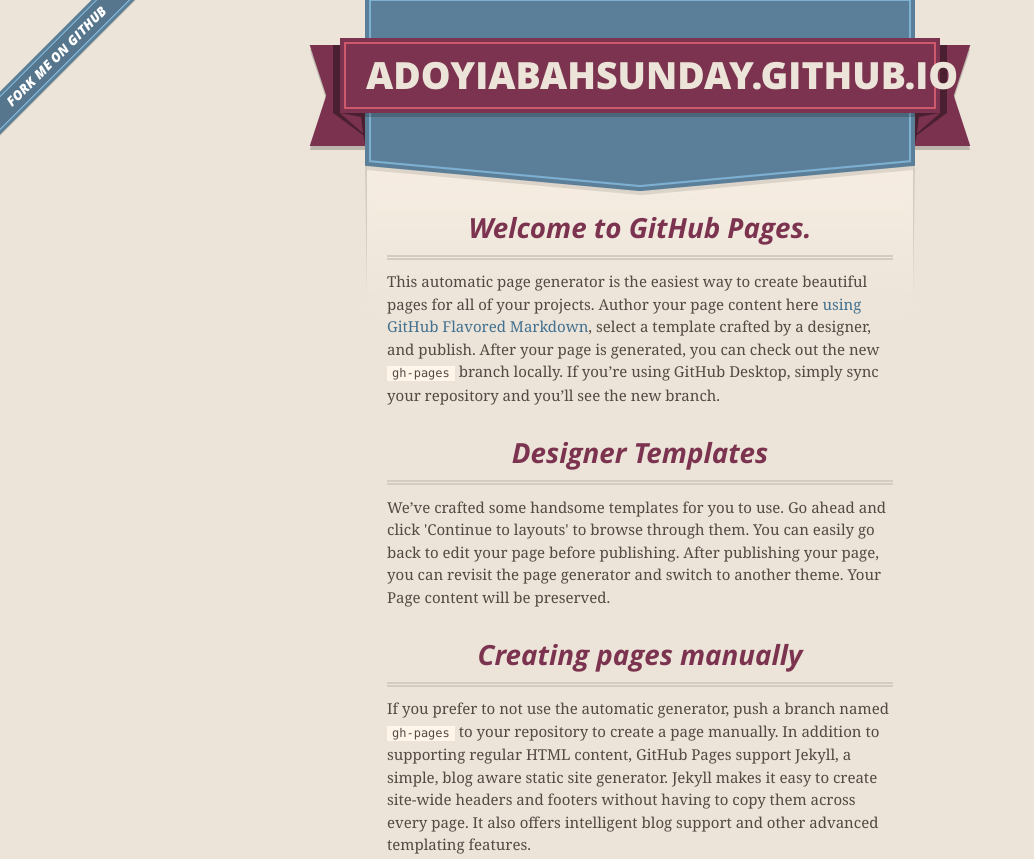
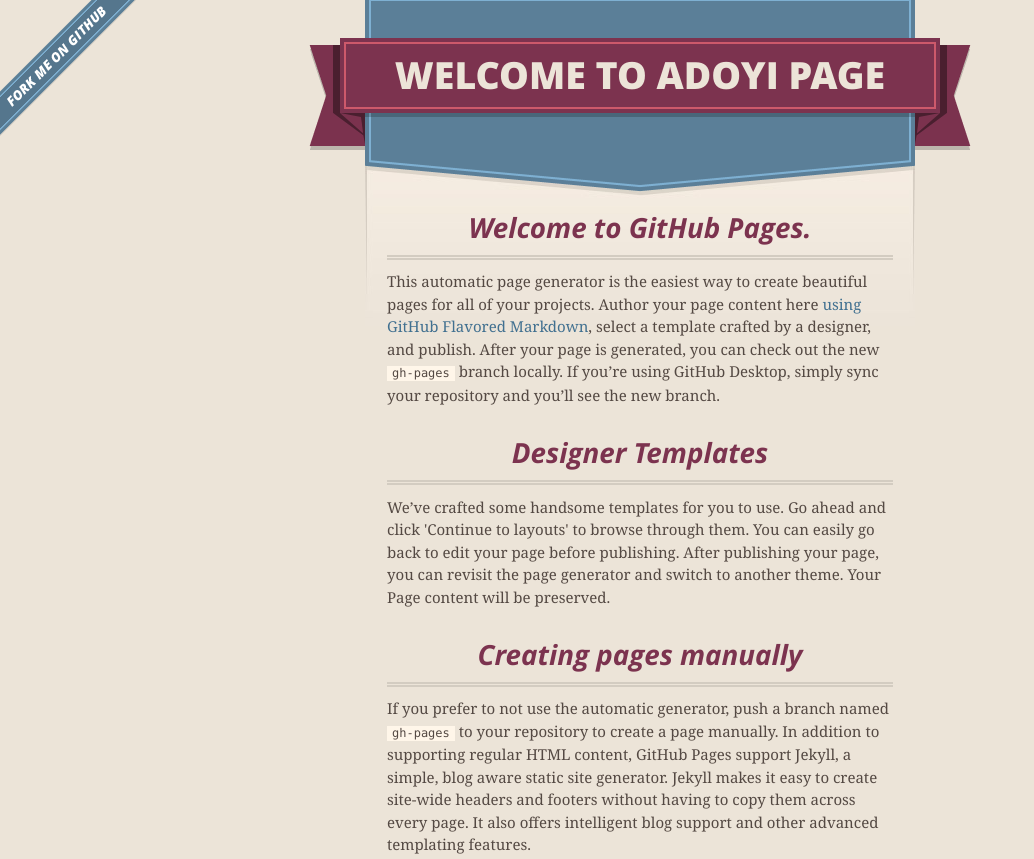
Before and after one commit to adoyiabahsunday/adoyiabahsunday.github.io, a plain HTML site: page index.html in a window 1280 px wide. Shown: the top 859 px of the page, without its empty margins (0-1034 px from the left). Drawn offline with nearby package versions, Linux system fonts and the light colour scheme.

Commit message:
Update index.html

```diff
--- a/index.html
+++ b/index.html
@@ -27,7 +27,7 @@
       <header>
         <span class="ribbon-outer">
           <span class="ribbon-inner">
-            <h1>Adoyiabahsunday.GitHub.io</h1>
+            <h1>WELCOME TO ADOYI PAGE</h1>
             <h2></h2>
           </span>
           <span class="left-tail"></span>
```
